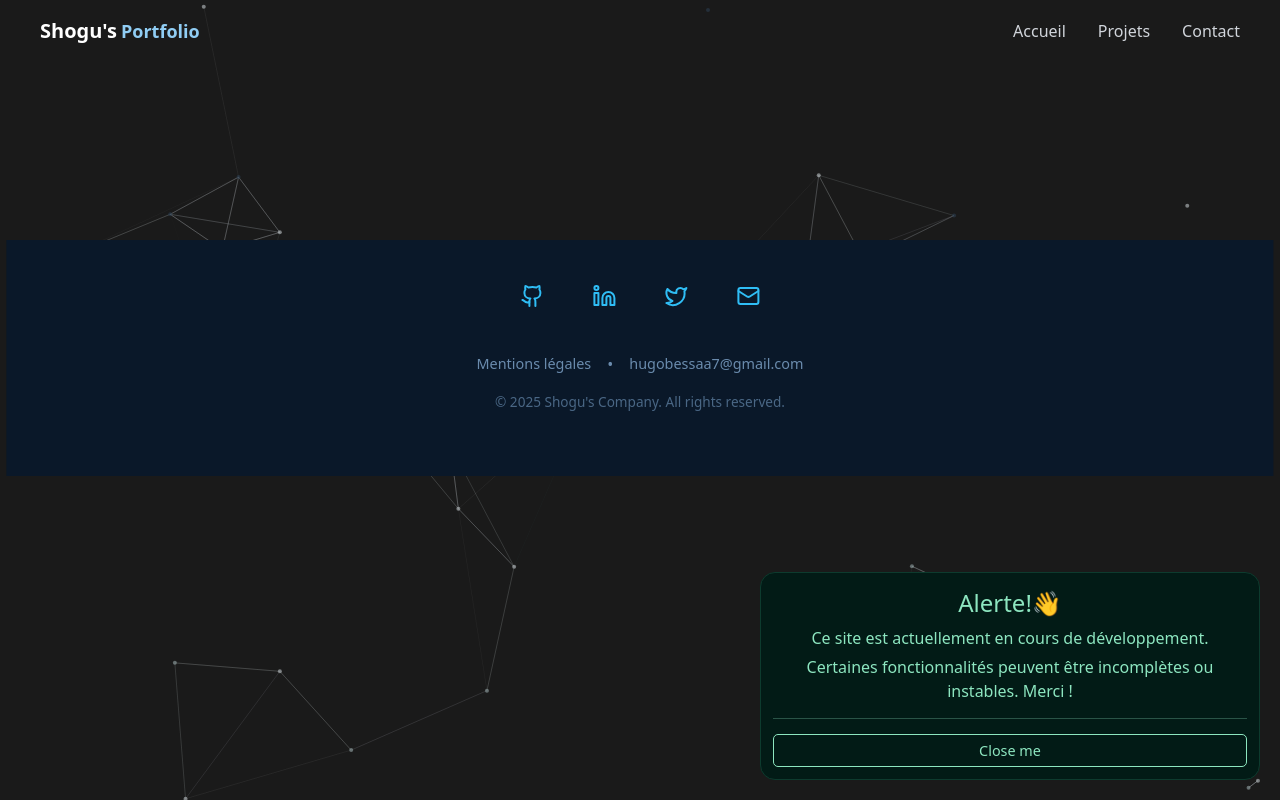
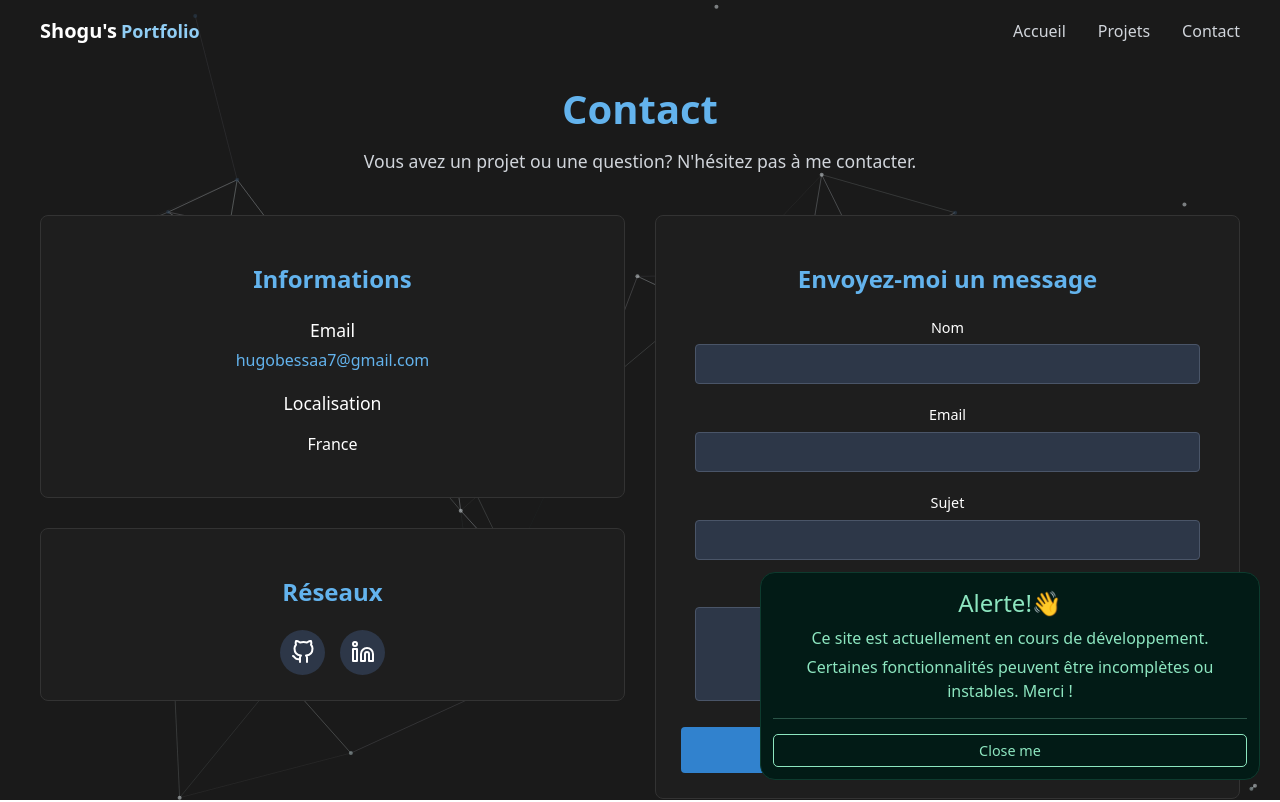
Before and after one commit to shogu7/PortfolioWorks, a React (Vite) app: page /Contact in a window 1280 px wide. Shown: the top 802 px of the page. Built offline with nearby package versions, Linux system fonts and the light colour scheme; no server answers.

Commit message:
Added a contact page, translated English to French and added HandleContact component connected to EmailJS

```diff
--- a/package.json
+++ b/package.json
@@ -14,6 +14,7 @@
     "@emotion/styled": "^11.14.0",
     "@mui/material": "^7.0.2",
     "bootstrap": "^5.3.5",
+    "emailjs-com": "^3.2.0",
     "framer-motion": "^12.9.2",
     "lucide-react": "^0.503.0",
     "react": "^19.0.0",
--- a/src/components/layout/Navbar/navbar.jsx
+++ b/src/components/layout/Navbar/navbar.jsx
@@ -40,7 +40,7 @@ export default function Navbar() {
             <Link to="/projets" className="desktop-nav-item">
               Projets
             </Link>
-            <a href="/#contact" className="desktop-nav-item">
+            <a href="/contact" className="desktop-nav-item">
               Contact
             </a>
           </div>
--- a/src/components/sections/skill.css
+++ b/src/components/sections/accueil/skill.css
@@ -6,7 +6,7 @@
 
   .skills-section h2 {
     font-size: 2.5em;
-    margin-bottom: 40px;
+    margin-bottom: 15px;
     color: #2FBDF5;
   }
 
@@ -62,3 +62,9 @@
     align-items: center;
     color: #333;
   }
+
+  .desc-tech {
+    font-size: 1.8em;
+    margin-bottom: 40px;
+    color: #096c80;
+  }
--- a/src/components/sections/skill.jsx
+++ b/src/components/sections/accueil/skill.jsx
@@ -21,6 +21,7 @@ const SkillsSection = () => {
   return (
     <section className="skills-section">
       <h2>Technologies</h2>
+      <h1 className="desc-tech">Découvrez ci-dessous les langages et technologies que j’utilise régulièrement ou avec lesquels j’ai acquis une première expérience à travers mes projets.</h1>
       <div className="skills-grid">
         {skills.map((skill, index) => (
           <div key={index} className="skill-item">
--- /dev/null
+++ b/src/components/sections/contact/HandleContact.css
@@ -0,0 +1,202 @@
+.contact-page {
+    min-height: 100vh;
+    color: #fff;
+    padding: 60px 20px;
+    position: relative;
+    overflow: hidden;
+  }
+
+  .container {
+    max-width: 1200px;
+    margin: 0 auto;
+  }
+
+  .contact-page h1 {
+    font-size: 2.5rem;
+    color: #63b3ed;
+    margin-bottom: 10px;
+    font-weight: 700;
+  }
+
+  .intro-text {
+    font-size: 1.1rem;
+    color: #d1d5db;
+    margin-bottom: 40px;
+  }
+
+  .contact-grid {
+    display: grid;
+    grid-template-columns: 1fr;
+    gap: 30px;
+  }
+
+  @media (min-width: 768px) {
+    .contact-grid {
+      grid-template-columns: 1fr 1fr;
+    }
+  }
+
+  .info-column {
+    display: flex;
+    flex-direction: column;
+    gap: 30px;
+  }
+
+  .info-card,
+  .socials-card,
+  .form-card {
+    background-color: #1e1e1e;
+    border-radius: 8px;
+    padding: 25px;
+    border: 1px solid #333;
+    transition: border-color 0.3s;
+  }
+
+  .info-card:hover,
+  .socials-card:hover {
+    border-color: #63b3ed;
+  }
+
+  .socials-card h2,
+  .form-card h2 {
+    font-size: 1.5rem;
+    color: #63b3ed;
+    margin-bottom: 20px;
+  }
+
+  .info-card h2 {
+    font-size: 1.5rem;
+    color: #63b3ed;
+  }
+
+  .info-item {
+    margin-bottom: 15px;
+  }
+
+  .info-item h3 {
+    font-size: 1.1rem;
+    margin-bottom: 5px;
+    font-weight: 500;
+  }
+
+  .info-item a {
+    color: #63b3ed;
+    text-decoration: none;
+  }
+
+  .info-item a:hover {
+    text-decoration: underline;
+  }
+
+  .social-icons {
+    display: flex;
+    gap: 15px;
+    justify-content: center;
+    align-items: center;
+  }
+
+  .social-icon {
+    display: flex;
+    align-items: center;
+    justify-content: center;
+    width: 45px;
+    height: 45px;
+    background-color: #2d3748;
+    border-radius: 50%;
+    transition: all 0.2s ease;
+  }
+
+  .social-icon:hover {
+    background-color: #3182ce;
+    transform: translateY(-2px);
+  }
+
+  .social-icon svg {
+    width: 20px;
+    height: 20px;
+    color: #fff;
+  }
+
+  .form-group {
+    margin-bottom: 20px;
+  }
+
+  .form-group label {
+    display: block;
+    margin-bottom: 6px;
+    font-size: 0.9rem;
+  }
+
+  .form-group input,
+  .form-group textarea {
+    width: 90%;
+    padding: 10px 12px;
+    background-color: #2d3748;
+    border: 1px solid #4a5568;
+    border-radius: 4px;
+    color: #fff;
+    font-size: 1rem;
+    resize: none;
+  }
+
+  .form-group input:focus,
+  .form-group textarea:focus {
+    outline: none;
+    border-color: #3182ce;
+    box-shadow: 0 0 0 2px rgba(49, 130, 206, 0.2);
+  }
+
+  .send-button {
+    display: flex;
+    align-items: center;
+    justify-content: center;
+    gap: 8px;
+    background-color: #3182ce;
+    color: white;
+    border: none;
+    border-radius: 4px;
+    padding: 12px 20px;
+    font-size: 1rem;
+    cursor: pointer;
+    transition: background-color 0.2s;
+    width: 100%;
+  }
+
+  .send-button:hover {
+    background-color: #2c5282;
+  }
+
+  .send-button:disabled {
+    background-color: #2c5282;
+    cursor: not-allowed;
+    opacity: 0.7;
+  }
+
+  .send-icon {
+    width: 18px;
+    height: 18px;
+  }
+
+  .success-message {
+    margin-top: 20px;
+    padding: 12px;
+    background-color: rgba(16, 185, 129, 0.2);
+    border: 1px solid #10b981;
+    color: #d1fae5;
+    border-radius: 4px;
+  }
+
+  .network-background {
+    position: fixed;
+    top: 0;
+    left: 0;
+    right: 0;
+    bottom: 0;
+    pointer-events: none;
+    z-index: -1;
+    background-image:
+      radial-gradient(circle, rgba(99, 179, 237, 0.1) 1px, transparent 1px),
+      radial-gradient(circle, rgba(99, 179, 237, 0.05) 1px, transparent 1px);
+    background-size: 40px 40px, 120px 120px;
+    background-position: 0 0;
+  }
--- /dev/null
+++ b/src/components/sections/contact/HandleContact.jsx
@@ -0,0 +1,154 @@
+import { useState } from 'react';
+import { Send } from 'lucide-react';
+import emailjs from 'emailjs-com';
+import './HandleContact.css';
+
+export default function Contact() {
+  const [name, setName] = useState('');
+  const [email, setEmail] = useState('');
+  const [subject, setSubject] = useState('');
+  const [message, setMessage] = useState('');
+  const [sending, setSending] = useState(false);
+  const [sent, setSent] = useState(false);
+
+  const handleSubmit = (e) => {
+    e.preventDefault();
+    setSending(true);
+
+    emailjs.send(
+      import.meta.env.VITE_SERVICE_ID,
+      import.meta.env.VITE_TEMPLATE_ID,
+      {
+        name,
+        email,
+        title: subject,
+        message
+      },
+      import.meta.env.VITE_PUBLIC_KEY
+    ).then((result) => {
+      setSending(false);
+      setSent(true);
+      setName('');
+      setEmail('');
+      setSubject('');
+      setMessage('');
+      setTimeout(() => setSent(false), 5000);
+    }).catch((error) => {
+      console.error('Erreur EmailJS :', error);
+      setSending(false);
+    });
+  };
+
+
+  return (
+    <div className="contact-page">
+      <div className="container">
+        <h1>Contact</h1>
+        <p className="intro-text">
+          Vous avez un projet ou une question? N'hésitez pas à me contacter.
+        </p>
+
+        {/*INFORMATION MESSAGE BLOCK*/}
+        <div className="contact-grid">
+          <div className="info-column">
+            <div className="info-card">
+              <h2>Informations</h2>
+              <div className="info-item">
+                <h3>Email</h3>
+                <a href="mailto:hugobessaa7@gmail.com">hugobessaa7@gmail.com</a>
+              </div>
+              <div className="info-item">
+                <h3>Localisation</h3>
+                <p>France</p>
+              </div>
+            </div>
+
+            <div className="socials-card">
+              <h2 className="socials-card-title">Réseaux</h2>
+              <div className="social-icons">
+                <a href="https://github.com/shogu7" target="_blank" rel="noopener noreferrer" className="social-icon">
+                  <svg xmlns="http://www.w3.org/2000/svg" viewBox="0 0 24 24" fill="none" stroke="currentColor" strokeWidth="2" strokeLinecap="round" strokeLinejoin="round">
+                    <path d="M9 19c-5 1.5-5-2.5-7-3m14 6v-3.87a3.37 3.37 0 0 0-.94-2.61c3.14-.35 6.44-1.54 6.44-7A5.44 5.44 0 0 0 20 4.77 5.07 5.07 0 0 0 19.91 1S18.73.65 16 2.48a13.38 13.38 0 0 0-7 0C6.27.65 5.09 1 5.09 1A5.07 5.07 0 0 0 5 4.77a5.44 5.44 0 0 0-1.5 3.78c0 5.42 3.3 6.61 6.44 7A3.37 3.37 0 0 0 9 18.13V22"></path>
+                  </svg>
+                </a>
+                <a href="https://www.linkedin.com/in/hugo-bessaa-6a5ba62a0/" target="_blank" rel="noopener noreferrer" className="social-icon">
+                  <svg xmlns="http://www.w3.org/2000/svg" viewBox="0 0 24 24" fill="none" stroke="currentColor" strokeWidth="2" strokeLinecap="round" strokeLinejoin="round">
+                    <path d="M16 8a6 6 0 0 1 6 6v7h-4v-7a2 2 0 0 0-2-2 2 2 0 0 0-2 2v7h-4v-7a6 6 0 0 1 6-6z"></path>
+                    <rect x="2" y="9" width="4" height="12"></rect>
+                    <circle cx="4" cy="4" r="2"></circle>
+                  </svg>
+                </a>
+              </div>
+            </div>
+          </div>
+
+          {/*SENDIN MESSAGE BLOCK*/}
+          <div className="form-card">
+            <h2>Envoyez-moi un message</h2>
+
+            <div className="contact-form">
+              <div className="form-group">
+                <label htmlFor="name">Nom</label>
+                <input
+                  type="text"
+                  id="name"
+                  value={name}
+                  onChange={(e) => setName(e.target.value)}
+                />
+              </div>
+
+              <div className="form-group">
+                <label htmlFor="email">Email</label>
+                <input
+                  type="email"
+                  id="email"
+                  value={email}
+                  onChange={(e) => setEmail(e.target.value)}
+                />
+              </div>
+
+              <div className="form-group">
+                <label htmlFor="subject">Sujet</label>
+                <input
+                  type="text"
+                  id="subject"
+                  value={subject}
+                  onChange={(e) => setSubject(e.target.value)}
+                />
+              </div>
+
+              <div className="form-group">
+                <label htmlFor="message">Message</label>
+                <textarea
+                  id="message"
+                  rows="4"
+                  value={message}
+                  onChange={(e) => setMessage(e.target.value)}
+                ></textarea>
+              </div>
+
+              <button
+                onClick={handleSubmit}
+                disabled={sending}
+                className="send-button"
+              >
+                {sending ? 'Envoi en cours...' : (
+                  <>
+                    <Send className="send-icon" />
+                    Envoyer
+                  </>
+                )}
+              </button>
+
+              {sent && (
+                <div className="success-message">
+                  Votre message a bien été envoyé. Je vous répondrai dès que possible.
+                </div>
+              )}
+            </div>
+          </div>
+        </div>
+      </div>
+    </div>
+  );
+}
--- a/src/components/ui/Button/buttonCV.jsx
+++ b/src/components/ui/Button/buttonCV.jsx
@@ -4,7 +4,7 @@ import "./buttonCV.css";
 
 const buttonCV = () => (
   <motion.a
-    href="/cv.pdf"
+    href="https://drive.google.com/file/d/1lQMrCumAnEJAwL65bmKNVE2D_mjnfJ4J/view?usp=sharing"
     className="btn-primary"
     whileHover={{ scale: 1.05 }}
     whileTap={{ scale: 0.95 }}
--- a/src/pages/Accueil.jsx
+++ b/src/pages/Accueil.jsx
@@ -1,8 +1,8 @@
 import React from 'react';
 import shoguLogo from '../assets/icons/shogu_logo.png';
-import Projects from '../components/sections/projects'
+import Projects from '../components/sections/accueil/projects'
 import ButtonCV from '../components/ui/Button/buttonCV'
-import Skill from "../components/sections/skill"
+import Skill from "../components/sections/accueil/skill"
 import './Accueil.css';
 import { useState, useEffect } from 'react';
 
--- /dev/null
+++ b/src/pages/contact.jsx
@@ -0,0 +1,12 @@
+import React from 'react';
+import HandleContact from '../components/sections/contact/HandleContact'
+
+const Contact = () => {
+  return (
+    <div>
+        <HandleContact />
+    </div>
+  );
+}
+
+export default Contact;
--- a/src/pages/router.jsx
+++ b/src/pages/router.jsx
@@ -1,12 +1,14 @@
 import { Routes, Route } from 'react-router-dom';
 import Accueil from './Accueil.jsx';
 import Projets from './Projets.jsx';
+import Contact from './contact.jsx';
 
 function Router() {
   return (
       <Routes>
         <Route path="/" element={<Accueil />} />
         <Route path="/projets" element={<Projets />} />
+        <Route path="/Contact" element={<Contact />} />
       </Routes>
   );
 }
```
Also changed, not shown: src/components/sections/accueil/projects.css (renamed from src/components/sections/projects.css), src/components/sections/accueil/projects.jsx (renamed from src/components/sections/projects.jsx), 1 other file (tests, documents, lock files or other folders).
